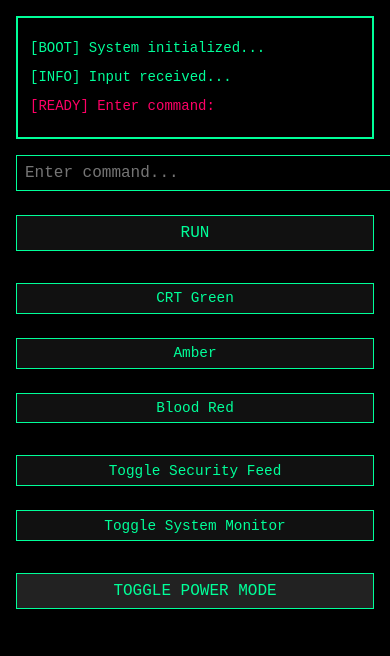
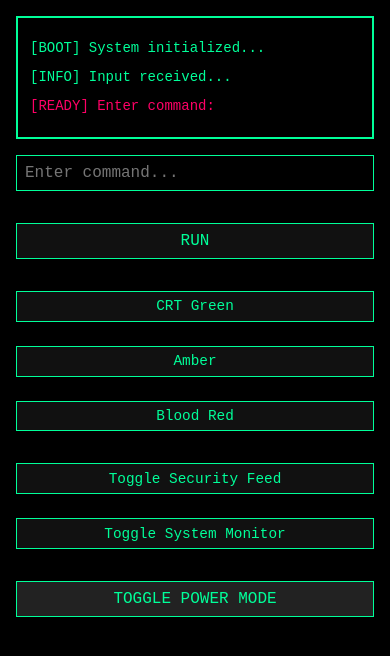
Before and after one commit to voidpunkxero/terminal-ui-project, a plain HTML site: page index.html in a window 390 px wide. Drawn offline with Linux system fonts and the light colour scheme.

Commit message:
Mobile layout fix for command input

```diff
--- a/style.css
+++ b/style.css
@@ -29,25 +29,32 @@ body {
 }
 
 #input-area {
+  display: flex;
+  flex-wrap: wrap;
+  gap: 0.5rem;
   margin-top: 1rem;
 }
+
+
 input {
+  flex: 1 1 100%;
   background-color: #000;
   color: #00ff99;
   border: 1px solid #00ff99;
   font-family: 'Courier New', monospace;
   font-size: 1rem;
   padding: 0.5rem;
-  width: 60%;
-  margin-right: 0.5rem;
+  box-sizing: border-box;
 }
+
+
 input:disabled,
 button:disabled {
   opacity: 0.4;
   cursor: not-allowed;
 }
-
 button {
+  flex: 1 1 100%;
   background-color: #111;
   color: #00ff99;
   border: 1px solid #00ff99;
@@ -56,7 +63,9 @@ button {
   font-size: 1rem;
   margin-top: 1rem;
   cursor: pointer;
+  box-sizing: border-box;
 }
+
 button:hover {
   background-color: #00ff99;
   color: #000;
@@ -209,4 +218,9 @@ body.theme-red .log-entry {
   box-shadow: none;
 }
 
+input {
+  width: 100%;
 }
+
+
+}
```
